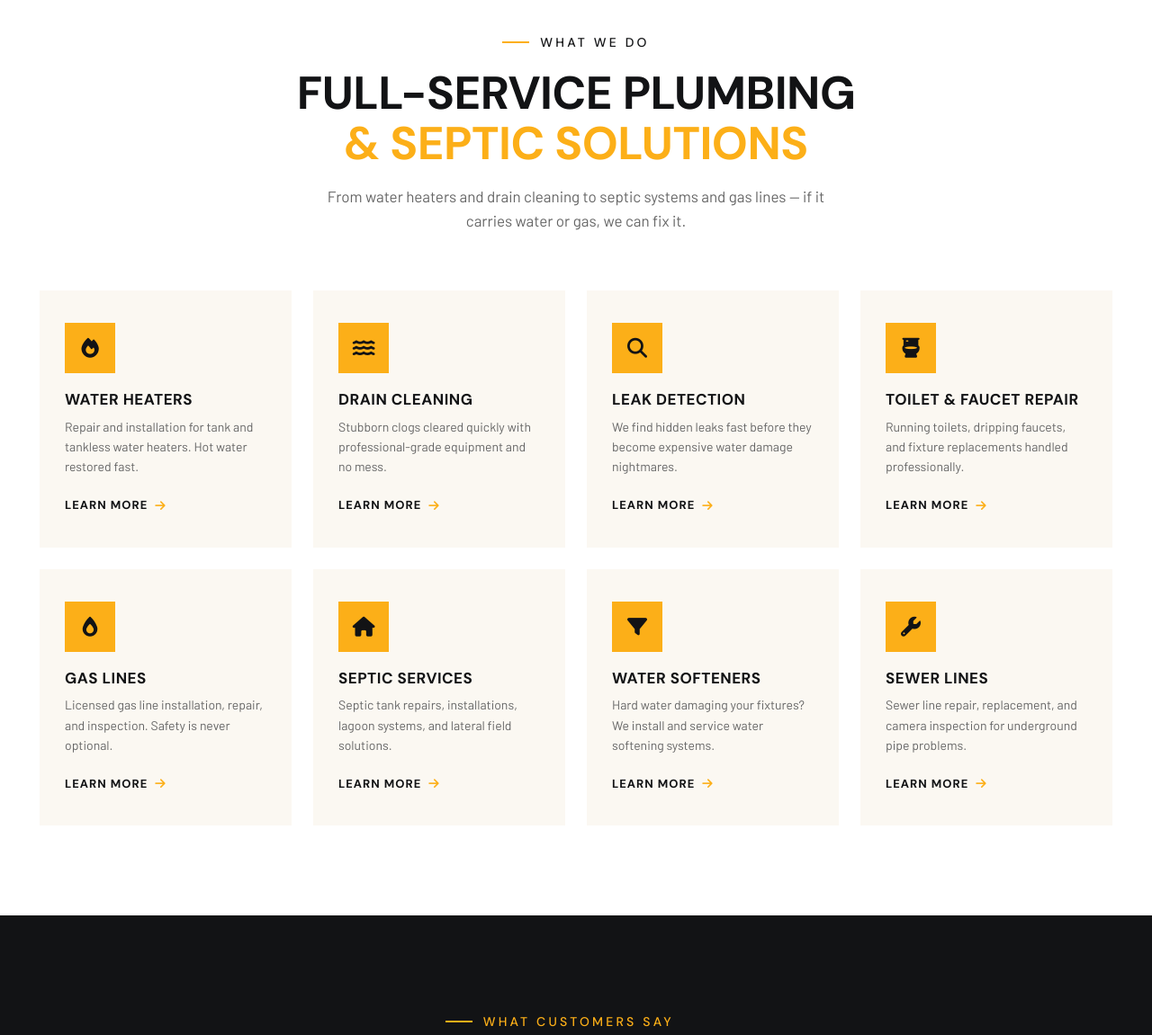
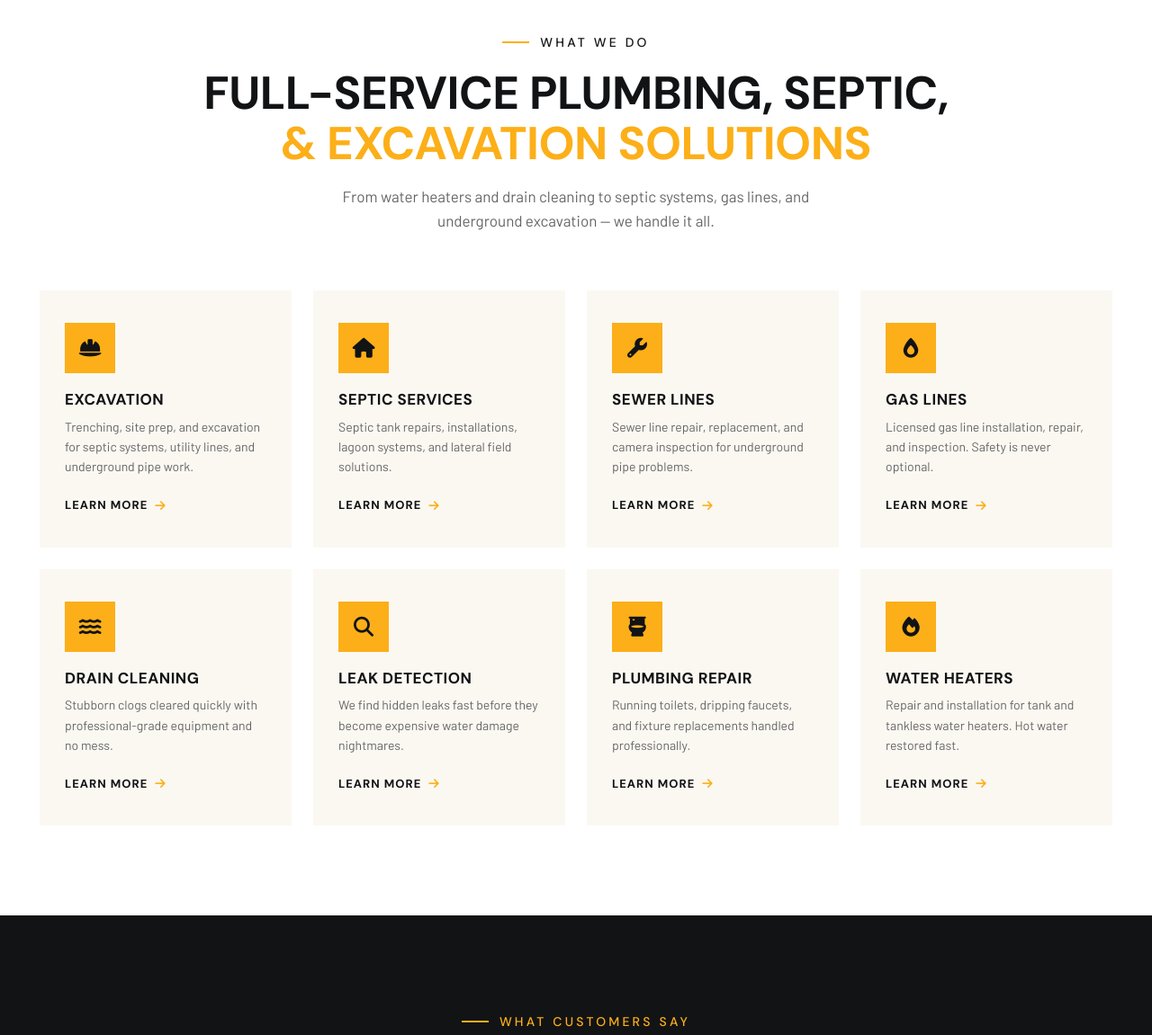
Before and after one commit to killergrowth/sunflower, a website: page index.html in a window 1280 px wide. Shown: the part 840-1991 px from the top of the page at 90% size. Drawn offline with nearby package versions, Linux system fonts and the light colour scheme; a web font is replaced by a local one.

Commit message:
Site update via KG Site Builder - 2026-06-04T14:54:30.652Z

```diff
--- a/css/styles.css
+++ b/css/styles.css
@@ -564,6 +564,7 @@ h1, h2, h3, h4, h5 {
   border: 1px solid rgba(255,255,255,0.08);
   padding: 28px;
   transition: border-color 0.3s;
+  text-align: left;
 }
 .review-card:hover { border-color: var(--yellow); }
 .review-stars { color: var(--yellow); font-size: 14px; margin-bottom: 12px; letter-spacing: 2px; }
--- a/index.html
+++ b/index.html
@@ -95,15 +95,33 @@
   <div class="container">
     <div class="section-header">
       <span class="eyebrow">What We Do</span>
-      <h2>Full-Service Plumbing<br><em>&amp; Septic Solutions</em></h2>
-      <p>From water heaters and drain cleaning to septic systems and gas lines &mdash; if it carries water or gas, we can fix it.</p>
+      <h2>Full-Service Plumbing, Septic,<br><em>&amp; Excavation Solutions</em></h2>
+      <p>From water heaters and drain cleaning to septic systems, gas lines, and underground excavation &mdash; we handle it all.</p>
     </div>
     <div class="services-grid">
       <div class="service-card">
-        <div class="service-icon"><i class="fas fa-fire"></i></div>
-        <h3>Water Heaters</h3>
-        <p>Repair and installation for tank and tankless water heaters. Hot water restored fast.</p>
-        <a href="/plumbing/#water-heaters" class="service-link">Learn more <i class="fas fa-arrow-right"></i></a>
+        <div class="service-icon"><i class="fas fa-hard-hat"></i></div>
+        <h3>Excavation</h3>
+        <p>Trenching, site prep, and excavation for septic systems, utility lines, and underground pipe work.</p>
+        <a href="/excavation/" class="service-link">Learn more <i class="fas fa-arrow-right"></i></a>
+      </div>
+      <div class="service-card">
+        <div class="service-icon"><i class="fas fa-home"></i></div>
+        <h3>Septic Services</h3>
+        <p>Septic tank repairs, installations, lagoon systems, and lateral field solutions.</p>
+        <a href="/septic/" class="service-link">Learn more <i class="fas fa-arrow-right"></i></a>
+      </div>
+      <div class="service-card">
+        <div class="service-icon"><i class="fas fa-wrench"></i></div>
+        <h3>Sewer Lines</h3>
+        <p>Sewer line repair, replacement, and camera inspection for underground pipe problems.</p>
+        <a href="/plumbing/#sewer-lines" class="service-link">Learn more <i class="fas fa-arrow-right"></i></a>
+      </div>
+      <div class="service-card">
+        <div class="service-icon"><i class="fas fa-burn"></i></div>
+        <h3>Gas Lines</h3>
+        <p>Licensed gas line installation, repair, and inspection. Safety is never optional.</p>
+        <a href="/plumbing/#gas-lines" class="service-link">Learn more <i class="fas fa-arrow-right"></i></a>
       </div>
       <div class="service-card">
         <div class="service-icon"><i class="fas fa-water"></i></div>
@@ -119,33 +137,15 @@
       </div>
       <div class="service-card">
         <div class="service-icon"><i class="fas fa-toilet"></i></div>
-        <h3>Toilet &amp; Faucet Repair</h3>
+        <h3>Plumbing Repair</h3>
         <p>Running toilets, dripping faucets, and fixture replacements handled professionally.</p>
         <a href="/plumbing/#fixtures" class="service-link">Learn more <i class="fas fa-arrow-right"></i></a>
       </div>
       <div class="service-card">
-        <div class="service-icon"><i class="fas fa-burn"></i></div>
-        <h3>Gas Lines</h3>
-        <p>Licensed gas line installation, repair, and inspection. Safety is never optional.</p>
-        <a href="/plumbing/#gas-lines" class="service-link">Learn more <i class="fas fa-arrow-right"></i></a>
-      </div>
-      <div class="service-card">
-        <div class="service-icon"><i class="fas fa-home"></i></div>
-        <h3>Septic Services</h3>
-        <p>Septic tank repairs, installations, lagoon systems, and lateral field solutions.</p>
-        <a href="/septic/" class="service-link">Learn more <i class="fas fa-arrow-right"></i></a>
-      </div>
-      <div class="service-card">
-        <div class="service-icon"><i class="fas fa-filter"></i></div>
-        <h3>Water Softeners</h3>
-        <p>Hard water damaging your fixtures? We install and service water softening systems.</p>
-        <a href="/plumbing/#water-softeners" class="service-link">Learn more <i class="fas fa-arrow-right"></i></a>
-      </div>
-      <div class="service-card">
-        <div class="service-icon"><i class="fas fa-wrench"></i></div>
-        <h3>Sewer Lines</h3>
-        <p>Sewer line repair, replacement, and camera inspection for underground pipe problems.</p>
-        <a href="/plumbing/#sewer-lines" class="service-link">Learn more <i class="fas fa-arrow-right"></i></a>
+        <div class="service-icon"><i class="fas fa-fire"></i></div>
+        <h3>Water Heaters</h3>
+        <p>Repair and installation for tank and tankless water heaters. Hot water restored fast.</p>
+        <a href="/plumbing/#water-heaters" class="service-link">Learn more <i class="fas fa-arrow-right"></i></a>
       </div>
     </div>
   </div>
@@ -154,6 +154,10 @@
 <!-- ===================== SOCIAL PROOF ===================== -->
 <section class="proof-section">
   <div class="container">
+    <div class="section-header">
+      <span class="eyebrow on-dark">What Customers Say</span>
+      <h2 style="color:var(--white);">Butler County Trusts <em>Sunflower Plumbing</em></h2>
+    </div>
     <div class="proof-grid">
       <div class="proof-stats">
         <div class="proof-stat">
@@ -170,8 +174,6 @@
         </div>
       </div>
       <div class="proof-reviews">
-        <span class="eyebrow on-dark">What Customers Say</span>
-        <h2>Butler County Trusts <em>Sunflower Plumbing</em></h2>
         <div class="reviews-grid">
           <div class="review-card">
             <div class="review-stars">&#9733;&#9733;&#9733;&#9733;&#9733;</div>
@@ -202,14 +204,16 @@
 <!-- ===================== ABOUT / TRUST ===================== -->
 <section class="about-section">
   <div class="container">
+    <div class="section-header">
+      <span class="eyebrow">About Sunflower Plumbing</span>
+      <h2>Honest Work.<br><em>Upfront Pricing.</em></h2>
+    </div>
     <div class="about-grid">
       <div class="about-image">
         <img src="/images/team.jpg" alt="Sunflower Plumbing team in El Dorado, Kansas" width="600" height="450">
         <div class="about-image-accent"></div>
       </div>
       <div class="about-content">
-        <span class="eyebrow">About Sunflower Plumbing</span>
-        <h2>Honest Work.<br><em>Upfront Pricing.</em></h2>
         <p class="owner-line">Led by Owner Brian Boswell</p>
         <p>At Sunflower Plumbing, we believe quality plumbing starts with trust. We're committed to transparent pricing and expert service &mdash; so you always know what to expect before the job begins. No hidden fees, no surprises.</p>
         <p>Led by new owner Brian Boswell, our team continues to uphold the reputation we're known for: professional workmanship, responsive service, and a commitment to doing the job right the first time.</p>
```
Also changed, not shown: images/image.png.
